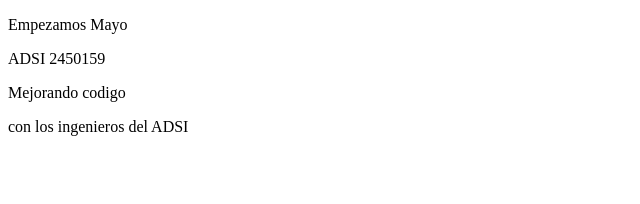
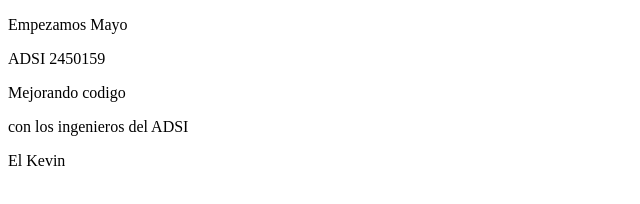
Before and after one commit to kevinnarvaez07/almacenadsi, a plain HTML site: page index.html in a window 1280 px wide. Shown: the full height of the page, 0-640 px from the left. Drawn offline with Linux system fonts and the light colour scheme.

Commit message:
Update index.html
actualizando codigo

```diff
--- a/index.html
+++ b/index.html
@@ -11,6 +11,7 @@
     <p>ADSI 2450159</p>
     <p>Mejorando codigo<p>
     <p>con los ingenieros del ADSI<p>
+    <p>El Kevin<p>
 
 </body>
 </html>
```
